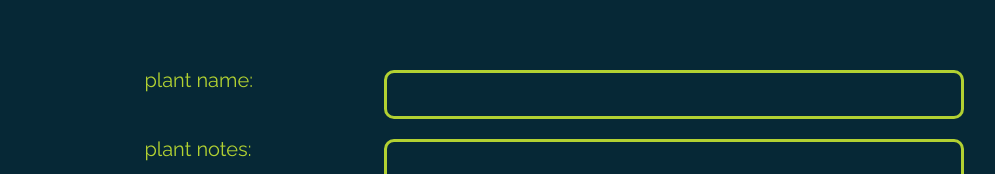
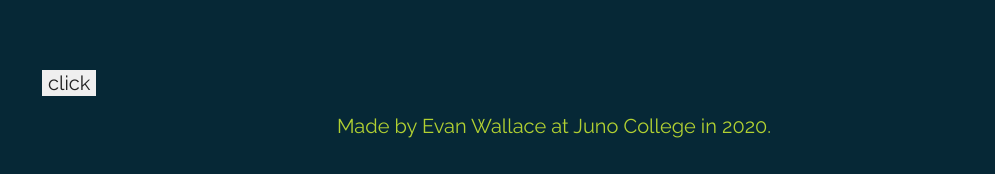
Before and after one commit to epwallace/sapling, a React (Create React App) app: page / in a window 1280 px wide. Shown: the part 778-952 px from the top of the page, without its empty margins (86-1081 px from the left). Built offline with nearby package versions, Linux system fonts and the light colour scheme; no server answers; the database is empty.

Commit message:
move new plant form into modal (very rudimentary)

```diff
--- a/src/App.js
+++ b/src/App.js
@@ -177,13 +177,15 @@ class App extends Component {
           <section className="addNewPlant wrapper">
             <h2>add a plant</h2>
 
-            {/* form for submitting a new plant */}
-            <PlantForm
-              handleChange={this.handleChange}
-              handleSubmit={this.handleSubmit}
-              plantName={this.state.inputName}
-              plantNotes={this.state.inputNotes}
-            />
+            {/* TODO: style this button */}
+            {/* launch form for submitting a new plant */}
+            <button onClick={() => {
+              // TODO: write a proper handler for this button
+              this.setState({
+                modalActive: true,
+                modalType: 'newPlant'
+              })
+            }}>click</button>
 
           </section>
 
```
